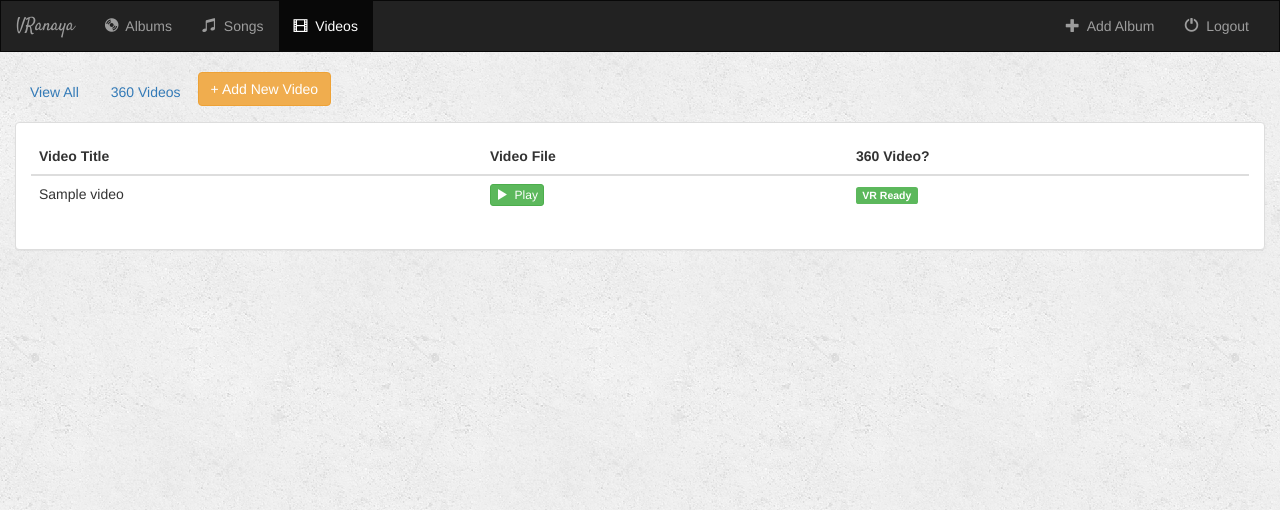
After one commit to fathanpranaya/vranaya-millenuum, a Django app: page /videos/1/ in a window 1280 px wide. The commit adds this page. Shown: the top 510 px of the page. Run offline with Django 3.2, Linux system fonts and the light colour scheme; a user stored in the database is signed in; tables that the repository leaves empty hold one stand-in row (values such as "Sample post"); some libraries are stand-ins or nearby versions.

Commit message:
add and view video

```diff
--- a/vranaya_app/apps.py
+++ b/vranaya_app/apps.py
@@ -1,5 +1,5 @@
 from django.apps import AppConfig
 
 
-class MusicConfig(AppConfig):
+class VranayaAppConfig(AppConfig):
     name = 'vranaya_app'
--- a/vranaya_app/models.py
+++ b/vranaya_app/models.py
@@ -22,3 +22,12 @@ class Song(models.Model):
 
     def __str__(self):
         return self.song_title
+
+class Video(models.Model):
+    user = models.ForeignKey(User, default=1)
+    video_title = models.CharField(max_length=250)
+    video_file = models.FileField(default='')
+    is_360 = models.BooleanField(default=False)
+
+    def __str__(self):
+        return self.video_title
--- a/vranaya_app/templates/music/base.html
+++ b/vranaya_app/templates/music/base.html
@@ -2,7 +2,7 @@
 <html lang="en">
 <head>
     <meta charset="UTF-8">
-    <title>{% block title %}Viberr{% endblock %}</title>
+    <title>{% block title %}VRanya{% endblock %}</title>
     {% load staticfiles %}
     <link rel="shortcut icon" type="image/png" href="{%  static 'favicon.ico' %}"/>
     <link rel="stylesheet" href="https://maxcdn.bootstrapcdn.com/bootstrap/3.3.6/css/bootstrap.min.css">
@@ -24,7 +24,7 @@
                 <span class="icon-bar"></span>
                 <span class="icon-bar"></span>
             </button>
-            <a class="navbar-brand" href="{% url 'vranaya_app:index' %}">Viberr</a>
+            <a class="navbar-brand" href="{% url 'vranaya_app:index' %}">VRanaya</a>
         </div>
 
         <!-- Items -->
@@ -32,13 +32,8 @@
             <ul class="nav navbar-nav">
                 <li class="{% block albums_active %}{% endblock %}"><a href="{% url 'vranaya_app:index' %}"><span class="glyphicon glyphicon-cd" aria-hidden="true"></span>&nbsp; Albums</a></li>
                 <li class="{% block songs_active %}{% endblock %}"><a href="{% url 'vranaya_app:songs' 'all' %}"><span class="glyphicon glyphicon-music" aria-hidden="true"></span>&nbsp; Songs</a></li>
+                <li class="{% block videos_active %}{% endblock %}"><a href="{% url 'vranaya_app:videos' 'all' %}"><span class="glyphicon glyphicon-film" aria-hidden="true"></span>&nbsp; Videos</a></li>
             </ul>
-            <form class="navbar-form navbar-left" role="search" method="get" action="{% url 'vranaya_app:index' %}">
-                <div class="form-group">
-                    <input type="text" class="form-control" name="q" value="{{ request.GET.q }}">
-                </div>
-                <button type="submit" class="btn btn-default">Search</button>
-            </form>
             <ul class="nav navbar-nav navbar-right">
                 <li>
                     <a href="{% url 'vranaya_app:create_album' %}">
--- a/vranaya_app/templates/music/base_visitor.html
+++ b/vranaya_app/templates/music/base_visitor.html
@@ -2,7 +2,7 @@
 <html lang="en">
 <head>
     <meta charset="UTF-8">
-    <title>{% block title %}Viberr{% endblock %}</title>
+    <title>{% block title %}VRanaya{% endblock %}</title>
     {% load staticfiles %}
     <link rel="shortcut icon" type="image/png" href="{%  static 'favicon.ico' %}"/>
     <link rel="stylesheet" href="https://maxcdn.bootstrapcdn.com/bootstrap/3.3.6/css/bootstrap.min.css">
@@ -23,7 +23,7 @@
                 <span class="icon-bar"></span>
                 <span class="icon-bar"></span>
             </button>
-            <a class="navbar-brand" href="{% url 'vranaya_app:index' %}">Viberr</a>
+            <a class="navbar-brand" href="{% url 'vranaya_app:index' %}">VRanaya</a>
         </div>
 
         <!-- Items -->
--- a/vranaya_app/templates/music/create_album.html
+++ b/vranaya_app/templates/music/create_album.html
@@ -30,8 +30,8 @@
         <div class="col-sm-12 col-md-5">
             <div class="panel panel-default">
                 <div class="panel-body">
-                    <h3>What is Viberr?</h3>
-                    <p>Viberr is an app that allows you to upload and store all of your music on the cloud.</p>
+                    <h3>What is VRanaya?</h3>
+                    <p>VRanaya is an app that allows you to upload and store all of your music on the cloud.</p>
                     <h3>How do I add music?</h3>
                     <p>First, create a new album by filling out the form on this page. Once an album is created you will be able to add/upload songs.</p>
                     <h3>What are some Album logo best practices?</h3>
--- /dev/null
+++ b/vranaya_app/templates/video/index.html
@@ -0,0 +1,62 @@
+{% extends 'music/base.html' %}
+{% block title %}All Videos{% endblock %}
+{% block videos_active %}active{% endblock %}
+
+{% block body %}
+<div class="container-fluid songs-container">
+
+    <div class="row">
+        <div class="col-sm-12">
+            <ul class="nav nav-pills" style="margin-bottom: 10px;">
+                <li role="presentation" {% if filter_by == 'all' %}class="active"{% endif %}><a href="{% url 'vranaya_app:videos' 'all' %}">View All</a></li>
+                <li role="presentation" {% if filter_by == 'is_360' %}class="active"{% endif %}><a href="{% url 'vranaya_app:videos' 'is_360' %}">360 Videos</a></li>
+                <li role="presentation"><button onclick="window.location.href='{% url "vranaya_app:create_video" %}'" class="btn btn-warning">+ Add New Video</button></li>
+            </ul>
+        </div>
+    </div>
+
+    <div class="row">
+
+        <div class="col-sm-12">
+
+            <div class="panel panel-default">
+                <div class="panel-body">
+                    <table class="table">
+                        <thead>
+                            <tr>
+                                <th>Video Title</th>
+                                <th>Video File</th>
+                                <th>360 Video?</th>
+                            </tr>
+                        </thead>
+                        <tbody>
+                            {% for video in videos %}
+                                <tr>
+                                    <td>{{ video.video_title }}</td>
+                                    <td>
+                                        <a target="_blank" href="{{ video.video_file.url }}">
+                                            <button type="button" class="btn btn-success btn-xs">
+                                                <span class="glyphicon glyphicon-play"></span>&nbsp; Play
+                                            </button>
+                                        </a>
+                                    </td>
+                                    <td>
+                                        {% if video.is_360 %}
+                                            <span class="label label-success ">VR Ready</span>
+                                        {% else %}
+                                            <span class="label label-danger ">Not VR Ready</span>
+                                        {% endif %}
+                                    </td>
+                                </tr>
+                            {% endfor %}
+                        </tbody>
+                    </table>
+                </div>
+            </div>
+
+        </div>
+
+    </div>
+
+</div>
+{% endblock %}
--- a/vranaya_app/urls.py
+++ b/vranaya_app/urls.py
@@ -13,9 +13,15 @@ urlpatterns = [
     url(r'^(?P<album_id>[0-9]+)/$', views.detail, name='detail'),
     url(r'^(?P<song_id>[0-9]+)/favorite/$', views.favorite, name='favorite'),
     url(r'^songs/(?P<filter_by>[a-zA_Z]+)/$', views.songs, name='songs'),
+
     url(r'^create_album/$', views.create_album, name='create_album'),
     url(r'^(?P<album_id>[0-9]+)/create_song/$', views.create_song, name='create_song'),
     url(r'^(?P<album_id>[0-9]+)/delete_song/(?P<song_id>[0-9]+)/$', views.delete_song, name='delete_song'),
     url(r'^(?P<album_id>[0-9]+)/favorite_album/$', views.favorite_album, name='favorite_album'),
     url(r'^(?P<album_id>[0-9]+)/delete_album/$', views.delete_album, name='delete_album'),
+
+    url(r'^videos/(?P<filter_by>[a-zA_Z0-9]+)/$', views.videos, name='videos'),
+    url(r'^create_video/$', views.create_video, name='create_video'),
+
+
 ]
--- a/vranaya_app/views.py
+++ b/vranaya_app/views.py
@@ -3,11 +3,12 @@ from django.contrib.auth import logout
 from django.http import JsonResponse
 from django.shortcuts import render, get_object_or_404
 from django.db.models import Q
-from .forms import AlbumForm, SongForm, UserForm
-from .models import Album, Song
+from .forms import *
+from .models import Album, Song, Video
 
 AUDIO_FILE_TYPES = ['wav', 'mp3', 'ogg']
 IMAGE_FILE_TYPES = ['png', 'jpg', 'jpeg']
+VIDEO_FILE_TYPES = ['mp4']
 
 
 def create_album(request):
@@ -209,3 +210,47 @@ def songs(request, filter_by):
             'song_list': users_songs,
             'filter_by': filter_by,
         })
+
+# Video Handler
+
+def videos(request, filter_by):
+    if not request.user.is_authenticated():
+        return render(request, 'music/login.html')
+    else:
+        videos = Video.objects.filter(user=request.user)
+        if filter_by == 'is_360':
+            videos = videos.filter(is_360=True)
+
+        return render(request, 'video/index.html', {
+            'videos': videos,
+            'filter_by': filter_by,
+        })
+
+
+def create_video(request):
+    if not request.user.is_authenticated():
+        return render(request, 'music/login.html')
+    else:
+        form = VideoForm(request.POST or None, request.FILES or None)
+        if form.is_valid():
+            video = form.save(commit=False)
+            video.user = request.user
+            video.video_file = request.FILES['video_file']
+            file_type = video.video_file.url.split('.')[-1]
+            file_type = file_type.lower()
+            if file_type not in VIDEO_FILE_TYPES:
+                context = {
+                    'video': video,
+                    'form': form,
+                    'error_message': 'Image file must be mp4',
+                }
+                return render(request, 'video/create_video.html', context)
+            video.save()
+            return render(request, 'video/index.html', {
+                'videos': Video.objects.filter(user=request.user),
+                'filter_by': 'all',
+            })
+        context = {
+            "form": form,
+        }
+        return render(request, 'video/create_video.html', context)
--- a/website/settings.py
+++ b/website/settings.py
@@ -14,7 +14,7 @@ ALLOWED_HOSTS = []
 # Application definition
 
 INSTALLED_APPS = [
-    'vranaya_app.apps.MusicConfig',
+    'vranaya_app.apps.VranayaAppConfig',
     'django.contrib.admin',
     'django.contrib.auth',
     'django.contrib.contenttypes',
```
Also changed, not shown: vranaya_app/forms.py (+9 -1 lines), vranaya_app/templates/video/create_video.html (added, +51 -0 lines), vranaya_app/migrations/0009_video.py (added), vranaya_app/migrations/0010_video_user.py (added), 1 other file.
